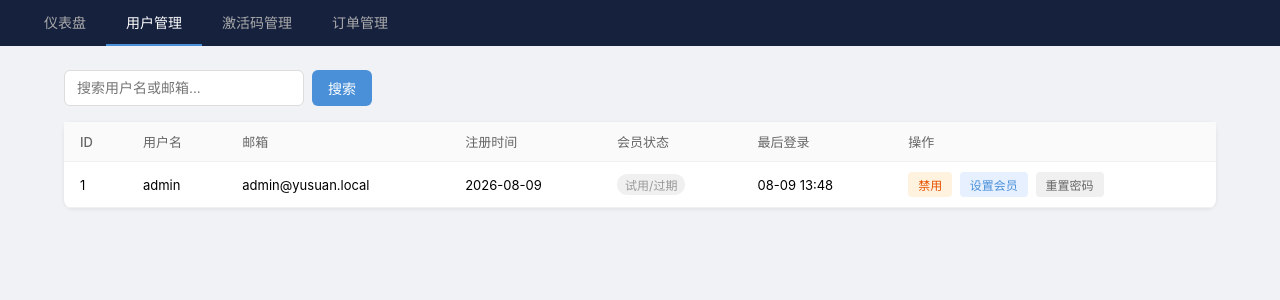
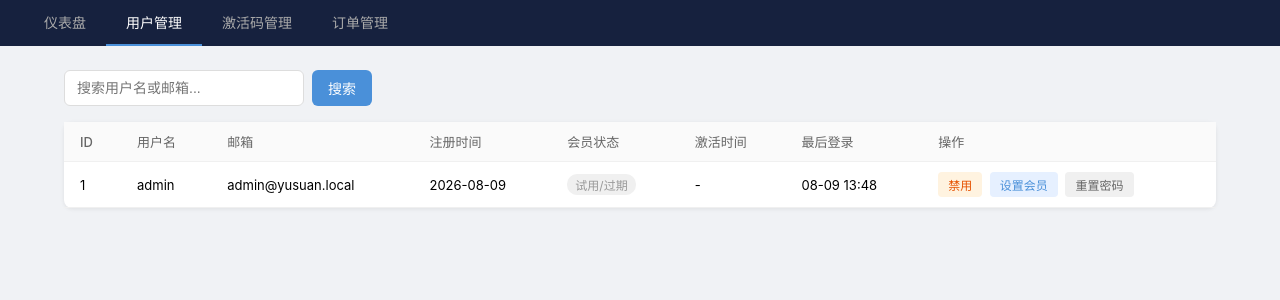
Before and after one commit to liuchanghui199196-web/yusuan-server, a Flask app: page /admin/users in a window 1280 px wide. Shown: the part 61-361 px from the top of the page. Run offline with Flask 3, Linux system fonts and the light colour scheme; a user stored in the database is signed in; parts of the project's set-up code (start-up, migrations or seed data) failed here and were passed over.

Commit message:
feat: 用户管理增加激活时间列
- User模型新增activated_at字段，激活会员时自动记录
- 管理后台用户表格新增"激活时间"列

```diff
--- a/models.py
+++ b/models.py
@@ -40,6 +40,7 @@ class User(db.Model):
     is_permanent = db.Column(db.Boolean, default=False)
     membership_expiry = db.Column(db.DateTime, nullable=True)
     membership_plan = db.Column(db.String(50), nullable=True)
+    activated_at = db.Column(db.DateTime, nullable=True)  # 会员激活时间
     trial_start = db.Column(db.DateTime, nullable=True)
     created_at = db.Column(db.DateTime, default=datetime.utcnow)
     last_login = db.Column(db.DateTime, nullable=True)
@@ -104,6 +105,7 @@ class User(db.Model):
             return False
         plan = MEMBERSHIP_PLANS[plan_index]
         self.membership_plan = plan["name"]
+        self.activated_at = datetime.utcnow()
 
         if plan["days"] == -1:
             # 永久会员
--- a/templates/admin/users.html
+++ b/templates/admin/users.html
@@ -71,7 +71,7 @@
             <table>
                 <tr>
                     <th>ID</th><th>用户名</th><th>邮箱</th><th>注册时间</th>
-                    <th>会员状态</th><th>最后登录</th><th>操作</th>
+                    <th>会员状态</th><th>激活时间</th><th>最后登录</th><th>操作</th>
                 </tr>
                 {% for user in users.items %}
                 <tr>
@@ -91,6 +91,7 @@
                         <span class="badge badge-red">已禁用</span>
                         {% endif %}
                     </td>
+                    <td>{{ user.activated_at.strftime('%Y-%m-%d %H:%M') if user.activated_at else '-' }}</td>
                     <td>{{ user.last_login.strftime('%m-%d %H:%M') if user.last_login else '-' }}</td>
                     <td>
                         <button class="btn-sm btn-toggle" onclick="toggleUser({{ user.id }})">
@@ -102,7 +103,7 @@
                 </tr>
                 {% endfor %}
                 {% if not users.items %}
-                <tr><td colspan="7" style="text-align:center;color:#999;padding:24px;">暂无用户</td></tr>
+                <tr><td colspan="8" style="text-align:center;color:#999;padding:24px;">暂无用户</td></tr>
                 {% endif %}
             </table>
             {% if users.pages > 1 %}
```
